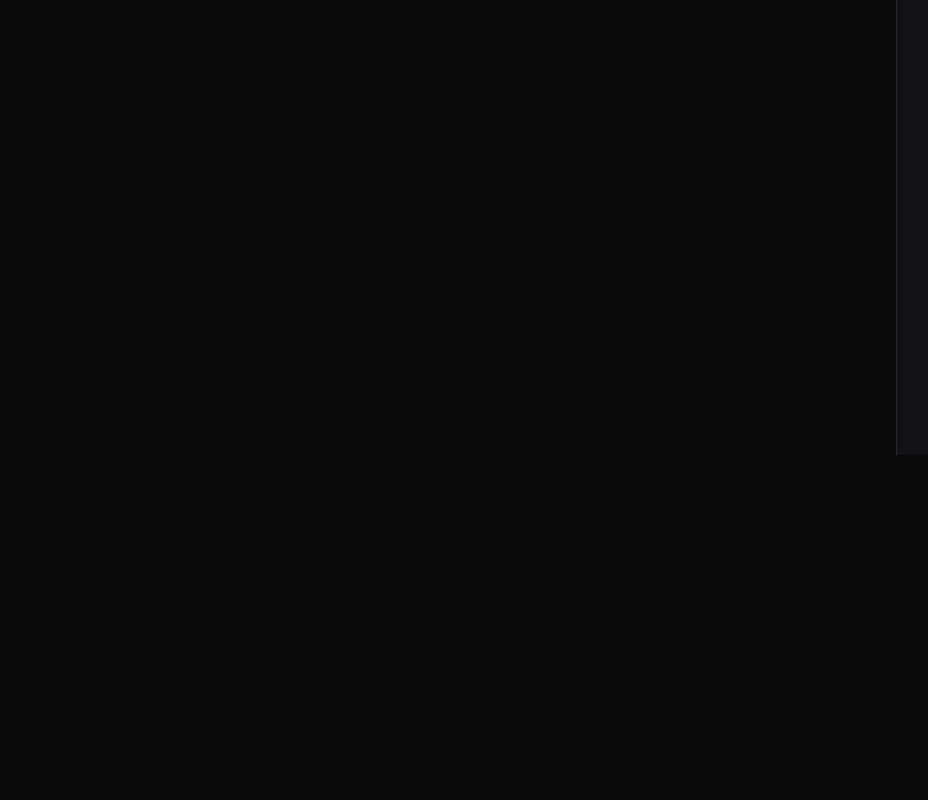
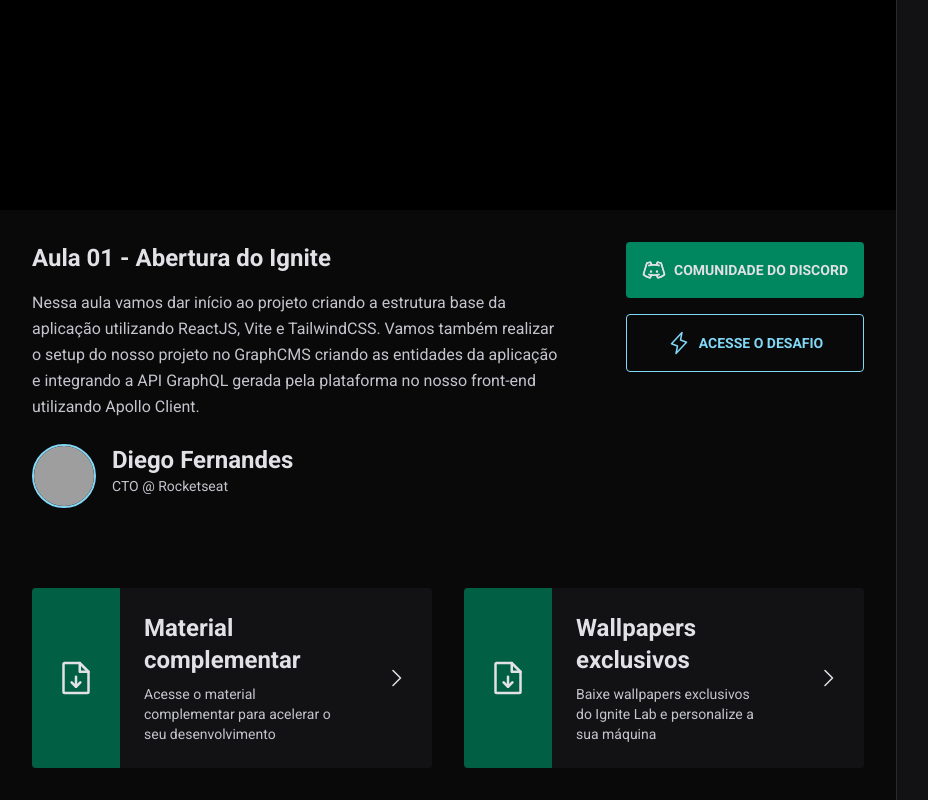
Before and after one commit to viniciusbossle/ignite-lab-02, a React (Vite) app in the folder event-platform/: page / in a window 1280 px wide. Shown: the part 345-1145 px from the top of the page, without its empty margins (0-928 px from the left). Before the commit the page ends 800 px from the top, so only its background shows below. Built offline with nearby package versions, Linux system fonts and the light colour scheme; no server answers; grey boxes are pictures that could not be loaded.

Commit message:
criação da estrutura (html e css + conteúdo estático) do componente Video

```diff
--- a/event-platform/src/components/Video.tsx
+++ b/event-platform/src/components/Video.tsx
@@ -1,7 +1,81 @@
+import { CaretRight, DiscordLogo, FileArrowDown, Lightning } from "phosphor-react";
+
 export function Video() {
   return  (
     <div className="flex-1">
-      Video
+      <div className="bg-black flex justify-center">
+        <div className="h-full w-full max-w-[1100px] max-h-[60vh] aspect-video"></div>
+      </div>
+
+      <div className="p-8 max-w-[1100px] mx-auto">
+        <div className="flex items-start gap-16">
+          <div className="flex-1">
+            <h1 className="text-2xl font-bold">
+              Aula 01 - Abertura do Ignite
+            </h1>
+            <p className="mt-4 text-gray-200 leading-relaxed">
+              Nessa aula vamos dar início ao projeto criando a estrutura base da aplicação utilizando ReactJS, Vite e TailwindCSS. Vamos também realizar o setup do nosso projeto no GraphCMS criando as entidades da aplicação e integrando a API GraphQL gerada pela plataforma no nosso front-end utilizando Apollo Client.
+            </p>
+
+            <div className="flex itens-center gap-4 mt-6">
+              <img
+                className="h-16 w-16 rounded-full border-2 border-blue-500"
+                src="https://github.com/diego3g.png"
+                alt=""
+              />
+
+              <div className="leading-relaxed">
+                <strong className="font-bold text-2xl block">Diego Fernandes</strong>
+                <span className="text-gray-200 text-sm block">CTO @ Rocketseat</span>
+              </div>
+            </div>
+          </div>
+
+          <div className="flex flex-col gap-4">
+            <a href="" className="p-4 text-sm bg-green-500 flex items-center rounded font-bold uppercase gap-2 justify-center hover:bg-green-700 transition-colors">
+                <DiscordLogo size={24} />
+                Comunidade do Discord
+            </a>
+
+            <a href="" className="p-4 text-sm border border-blue-500 text-blue-500 flex items-center rounded font-bold uppercase gap-2 justify-center hover:bg-blue-500 hover:text-gray-900 transition-colors">
+                <Lightning size={24} />
+                Acesse o desafio
+            </a>
+          </div>
+        </div>
+
+        <div className="gap-8 mt-20 grid grid-cols-2">
+          <a href="" className="bg-gray-700 rounded overflow-hidden flex items-stretch gap-6 hover:bg-gray-600 transition-colors">
+            <div className="bg-green-700 h-full p-6 flex items-center">
+              <FileArrowDown size={40} />
+            </div>
+            <div className="py-6 leading-relaxed">
+              <strong className="text-2xl">Material complementar</strong>
+              <p className="text-sm text-gray-200 mt-2">
+                Acesse o material complementar para acelerar o seu desenvolvimento
+              </p>
+            </div>
+            <div className="h-full p-6 flex items-center">
+              <CaretRight size={24} />
+            </div>
+          </a>
+
+          <a href="" className="bg-gray-700 rounded overflow-hidden flex items-stretch gap-6 hover:bg-gray-600 transition-colors">
+            <div className="bg-green-700 h-full p-6 flex items-center">
+              <FileArrowDown size={40} />
+            </div>
+            <div className="py-6 leading-relaxed">
+              <strong className="text-2xl">Wallpapers exclusivos</strong>
+              <p className="text-sm text-gray-200 mt-2">
+                Baixe wallpapers exclusivos do Ignite Lab e personalize a sua máquina
+              </p>
+            </div>
+            <div className="h-full p-6 flex items-center">
+              <CaretRight size={24} />
+            </div>
+          </a>
+        </div>
+      </div>
     </div>
   )
 }
```
